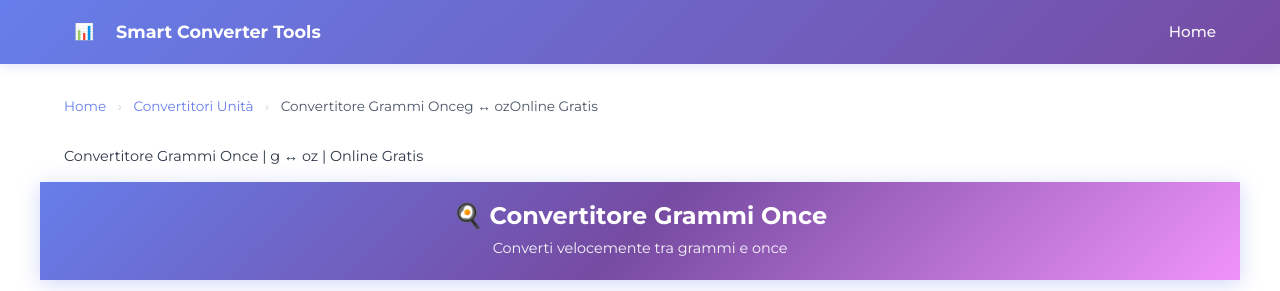
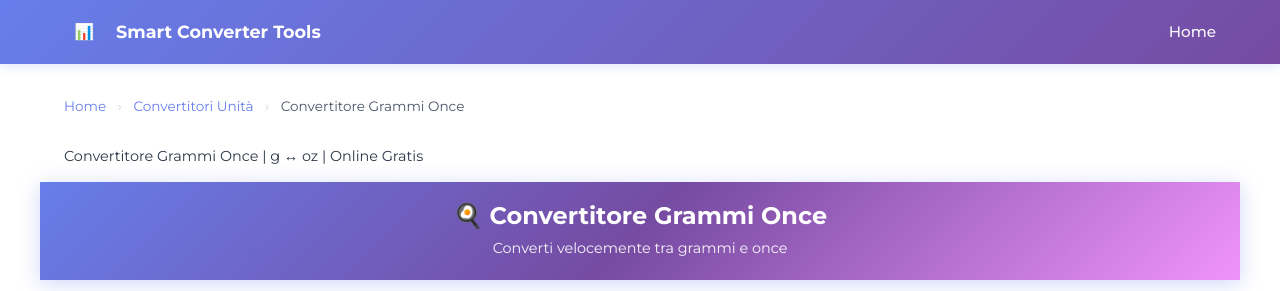
Before and after one commit to Calculator-Platform/smart-converter-tools, a Jekyll site: the page built from _calcolatori/convertitore-grammi-once.md, in a window 1280 px wide and 900 px high. Shown: the top 291 px of the window. Built offline with Jekyll 4.4.1, drawn with Linux system fonts in a browser that asks for light colours.

Commit message:
Refactor current page title display logic

```diff
--- a/_layouts/calculator.html
+++ b/_layouts/calculator.html
@@ -23,7 +23,7 @@ layout: default
     <a href="{{ site.baseurl }}/elettronica/">Elettronica</a>
   {% endif %}
   <span class="separator">›</span>
-  <span class="current">{{ page.title | remove: ' | ' | split: '|' | first }}</span>
+  <span class="current">{{ page.title | split: '|' | first | strip }}</span>
 </nav>
 
 <!-- SEO Title (non H1, solo testo per keyword) -->
```
